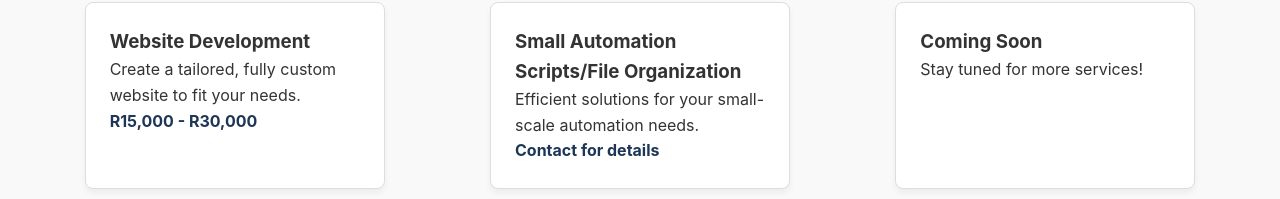
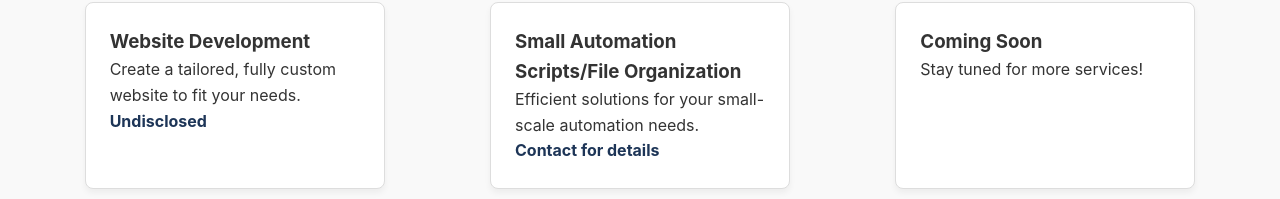
Before and after one commit to RyaFre/VercelWebsite, a Next.js app: page / in a window 1280 px wide. Shown: the part 480-679 px from the top of the page. Built offline with nearby package versions, Linux system fonts and the light colour scheme.

Commit message:
Update ServicePackages.js

```diff
--- a/components/ServicePackages.js
+++ b/components/ServicePackages.js
@@ -5,7 +5,7 @@ const packages = [
   {
     title: "Website Development",
     tagline: "Create a tailored, fully custom website to fit your needs.",
-    price: "R15,000 - R30,000"
+    price: "Undisclosed"
   },
   {
     title: "Small Automation Scripts/File Organization",
```
